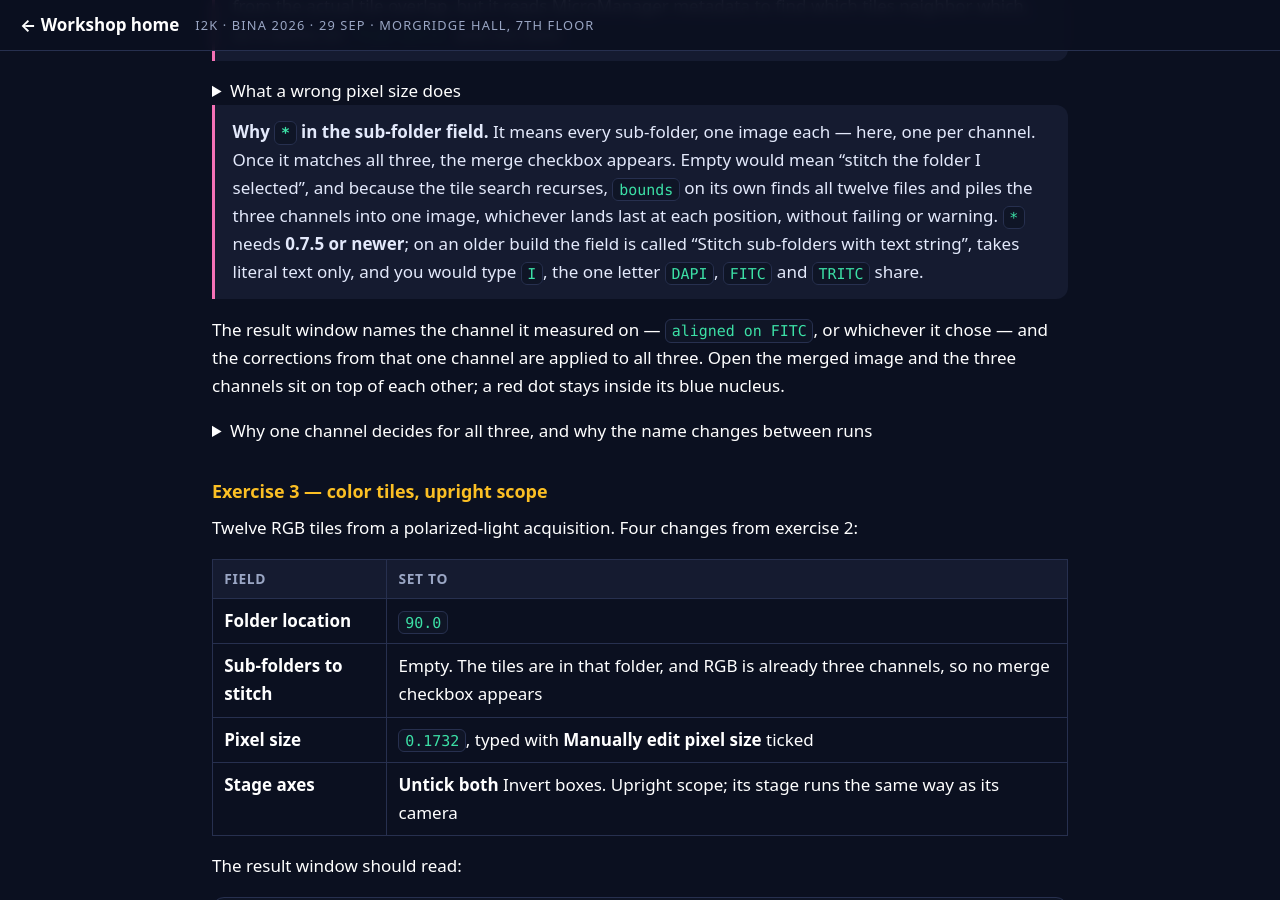
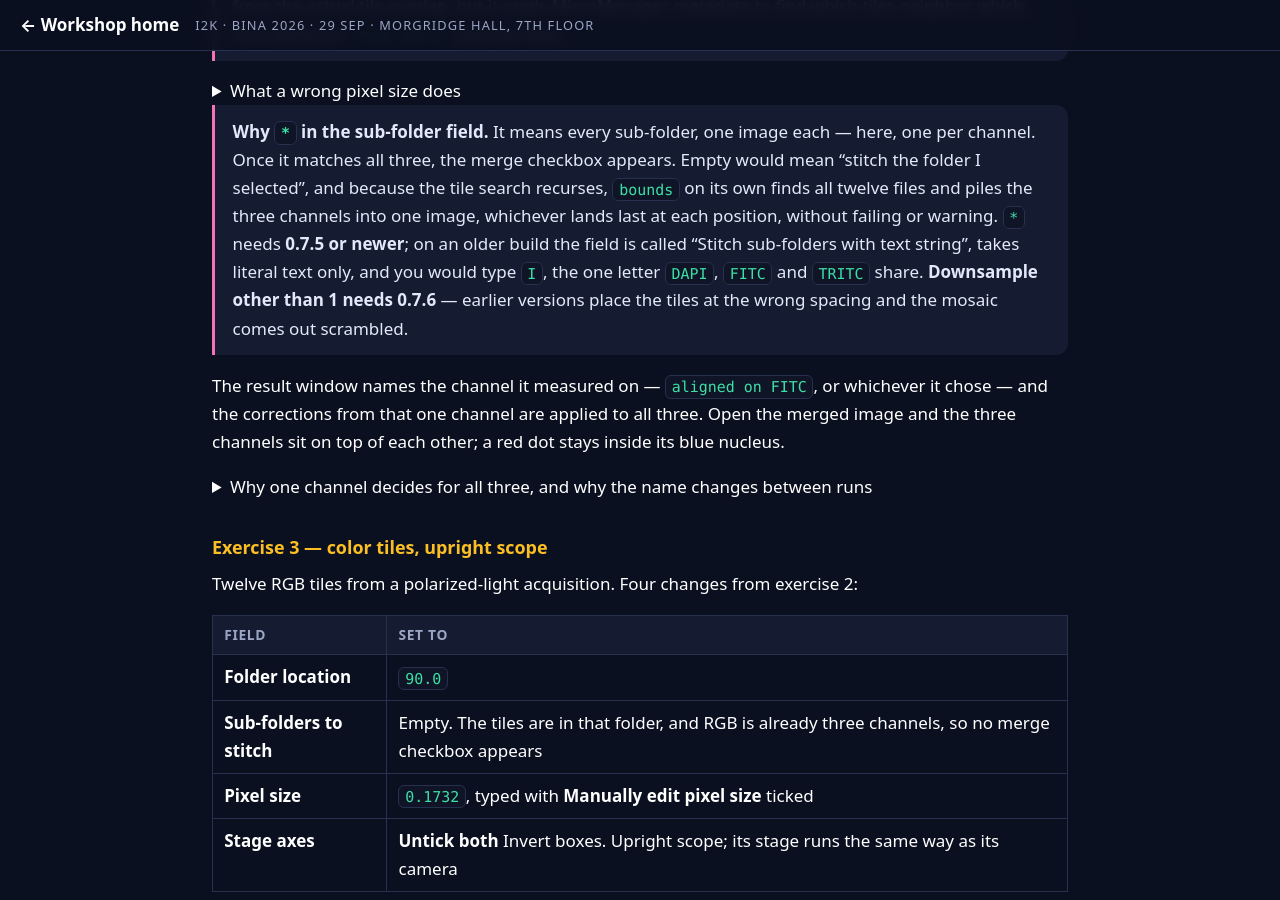
Before and after one commit to MichaelSNelson/BINA-I2K-2026-QuPath-Extensions, a Jekyll site: the page built from docs/13-tiles-to-pyramid.md, in a window 1280 px wide and 900 px high, scrolled down 6304 px. Built offline with Jekyll 4.4.1, drawn with Linux system fonts in a browser that asks for light colours.

Commit message:
Tiles to Pyramid: 0.7.6, and the version Downsample 2 needs
The exercises set Downsample 2, which produces a scrambled mosaic on 0.7.5 and
earlier -- positions were scaled by the downsample while tile dimensions were
not. Fixed in tiles-to-pyramid 0.7.6 (51309eb), released now, so the guide
targets it and the caveat next to the wildcard says which version each of the
two settings needs.

Claude-Session: https://claude.ai/code/session_0196eZ7pJQGJ5ciiaP6XEu5P

```diff
--- a/docs/13-tiles-to-pyramid.md
+++ b/docs/13-tiles-to-pyramid.md
@@ -12,7 +12,7 @@ title: Tiles to Pyramid
 | | |
 |---|---|
 | **Repository** | [uw-loci/qupath-extension-tiles-to-pyramid](https://github.com/uw-loci/qupath-extension-tiles-to-pyramid) |
-| **Extension version** | 0.7.5 |
+| **Extension version** | 0.7.6 |
 | **License** | Apache-2.0 |
 | **Requires** | QuPath 0.7.0+ |
 | **Where to find it** | `Extensions > Tiles to Pyramid > Tiles-to-pyramid` |
@@ -278,7 +278,9 @@ overlap left for registration to work with.
 > twelve files and piles the three channels into one image, whichever lands last at each
 > position, without failing or warning. `*` needs **0.7.5 or newer**; on an older build the
 > field is called "Stitch sub-folders with text string", takes literal text only, and you would
-> type `I`, the one letter `DAPI`, `FITC` and `TRITC` share.
+> type `I`, the one letter `DAPI`, `FITC` and `TRITC` share. **Downsample other than 1 needs
+> 0.7.6** — earlier versions place the tiles at the wrong spacing and the mosaic comes out
+> scrambled.
 
 The result window names the channel it measured on — `aligned on FITC`, or whichever it chose —
 and the corrections from that one channel are applied to all three. Open the merged image and the
```
